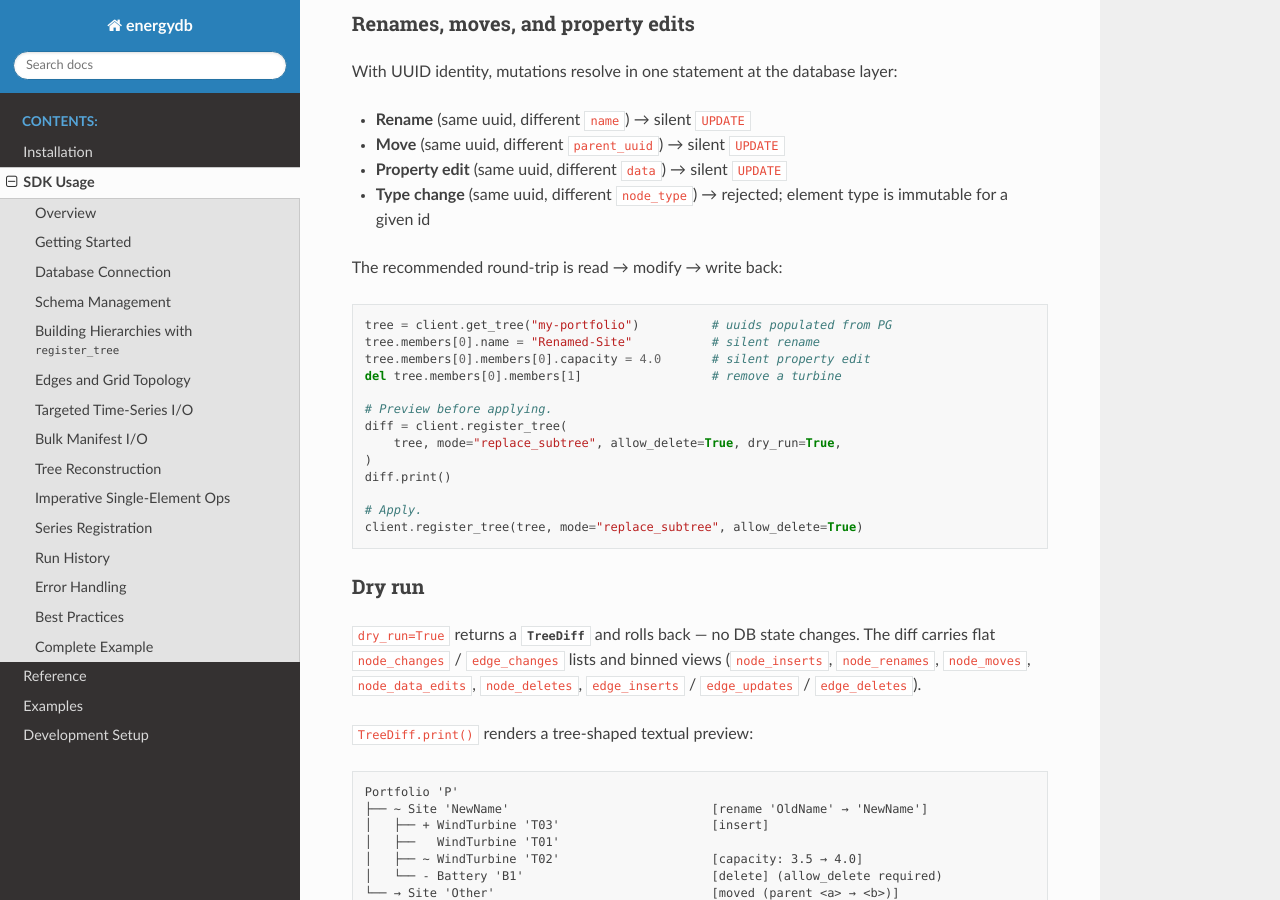
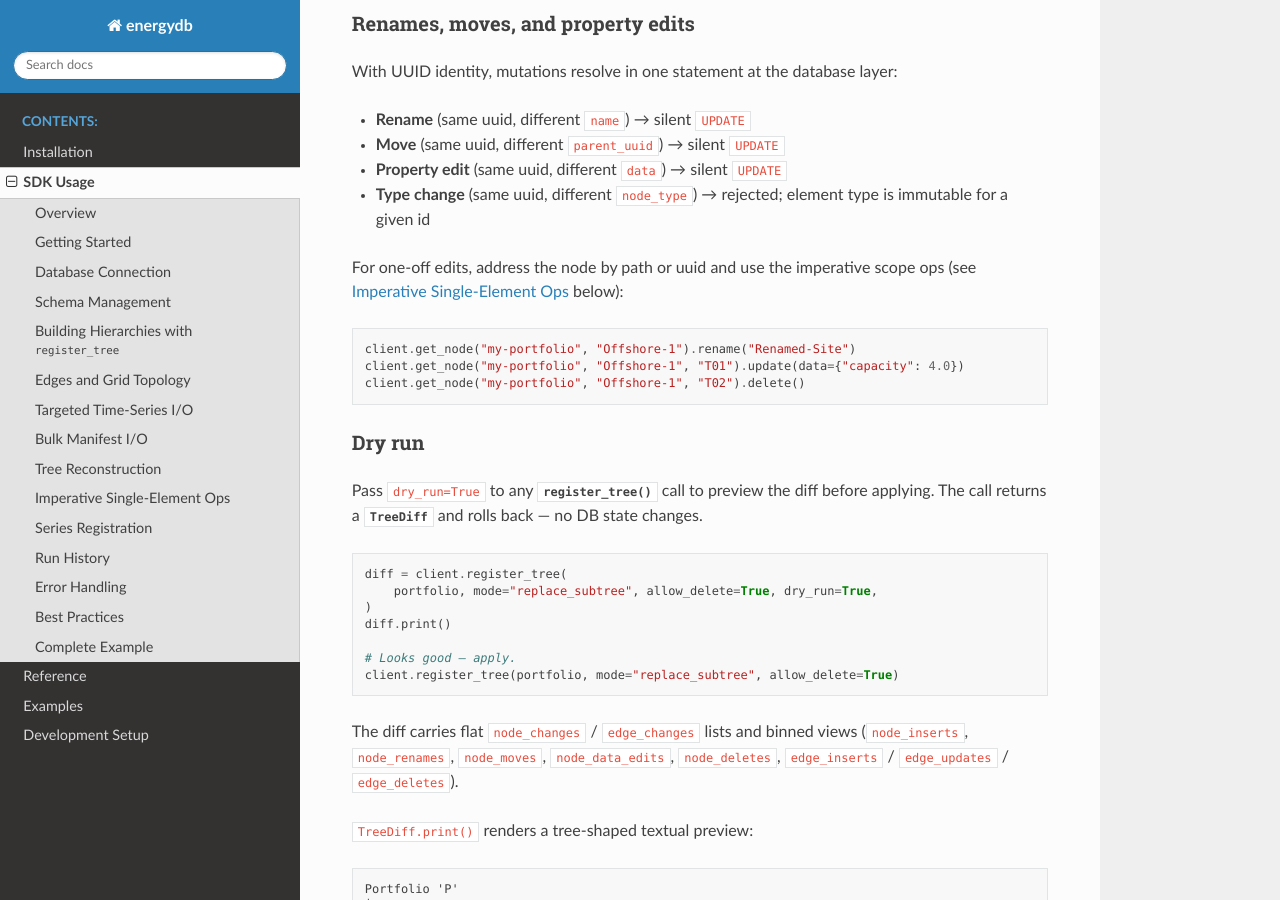
Before and after one commit to rebase-energy/energydb, a Sphinx documentation site: the page built from docs/sdk.rst, in a window 1280 px wide and 900 px high, scrolled down 3234 px. Built offline with Sphinx 7.4.7 and the Read the Docs theme 3.1.0, drawn with Linux system fonts in a browser that asks for light colours; pages that are not in the unit, such as notebooks, are missing from menus; some of the changed text lies outside the part shown.

Commit message:
update energydb doc

```diff
--- a/docs/installation.rst
+++ b/docs/installation.rst
@@ -81,7 +81,7 @@ After installation, verify that the schema is created correctly:
    import energydb as edb
 
    client = edb.Client()
-   client.create()  # idempotent: creates the energydb schema + CH series_values
+   client.create()  # idempotent: creates the energydb schema + ClickHouse series_values
    print("ok")
 
 If both databases are reachable, ``client.create()`` returns silently and the
--- a/docs/reference.rst
+++ b/docs/reference.rst
@@ -27,7 +27,7 @@ Fluent Scopes
 ``client.get_node(...)`` and ``client.get_edge(...)`` return lazy scopes.
 Path / filter accumulation does not hit the database; terminal operations
 (``.read()``, ``.write()``, ``.get()``, ``.children()``, ``.rename()``,
-``.delete()``, ``.register_series()``, …) resolve in one indexed CTE.
+``.delete()``, ``.register_series()``, …) resolve in one indexed SQL query.
 
 .. autoclass:: energydb.NodeScope
    :members:
--- a/docs/sdk.rst
+++ b/docs/sdk.rst
@@ -184,32 +184,36 @@ With UUID identity, mutations resolve in one statement at the database layer:
 - **Type change** (same uuid, different ``node_type``) → rejected; element
   type is immutable for a given id
 
-The recommended round-trip is read → modify → write back:
+For one-off edits, address the node by path or uuid and use the imperative
+scope ops (see :ref:`imperative-ops` below):
 
 .. code-block:: python
 
-   tree = client.get_tree("my-portfolio")          # uuids populated from PG
-   tree.members[0].name = "Renamed-Site"           # silent rename
-   tree.members[0].members[0].capacity = 4.0       # silent property edit
-   del tree.members[0].members[1]                  # remove a turbine
-
-   # Preview before applying.
-   diff = client.register_tree(
-       tree, mode="replace_subtree", allow_delete=True, dry_run=True,
-   )
-   diff.print()
-
-   # Apply.
-   client.register_tree(tree, mode="replace_subtree", allow_delete=True)
+   client.get_node("my-portfolio", "Offshore-1").rename("Renamed-Site")
+   client.get_node("my-portfolio", "Offshore-1", "T01").update(data={"capacity": 4.0})
+   client.get_node("my-portfolio", "Offshore-1", "T02").delete()
 
 Dry run
 ~~~~~~~
 
-``dry_run=True`` returns a :class:`~energydb.TreeDiff` and rolls back —
-no DB state changes. The diff carries flat ``node_changes`` /
-``edge_changes`` lists and binned views (``node_inserts``, ``node_renames``,
-``node_moves``, ``node_data_edits``, ``node_deletes``, ``edge_inserts`` /
-``edge_updates`` / ``edge_deletes``).
+Pass ``dry_run=True`` to any :meth:`~energydb.Client.register_tree` call to
+preview the diff before applying. The call returns a
+:class:`~energydb.TreeDiff` and rolls back — no DB state changes.
+
+.. code-block:: python
+
+   diff = client.register_tree(
+       portfolio, mode="replace_subtree", allow_delete=True, dry_run=True,
+   )
+   diff.print()
+
+   # Looks good — apply.
+   client.register_tree(portfolio, mode="replace_subtree", allow_delete=True)
+
+The diff carries flat ``node_changes`` / ``edge_changes`` lists and binned
+views (``node_inserts``, ``node_renames``, ``node_moves``,
+``node_data_edits``, ``node_deletes``, ``edge_inserts`` / ``edge_updates``
+/ ``edge_deletes``).
 
 ``TreeDiff.print()`` renders a tree-shaped textual preview::
 
@@ -528,6 +532,8 @@ Flat queries by type / subtree / properties:
    lines = client.query_edges(type="Line", within="my-portfolio")
 
 
+.. _imperative-ops:
+
 Imperative Single-Element Ops
 -----------------------------
 
@@ -664,9 +670,9 @@ Best Practices
    ``register_tree`` registers them in the same transaction. Use
    ``scope.register_series`` only for surgical additions.
 
-3. **Round-trip through ``get_tree`` → modify → ``register_tree``.** UUIDs
-   make renames, moves, and property edits silent ``UPDATE``\ s — no
-   delete-then-insert dance.
+3. **Use the imperative scope ops for one-off edits.** UUID identity makes
+   ``rename``, ``update``, ``move_to``, and ``delete`` silent ``UPDATE``\ s —
+   no delete-then-insert dance, no full tree round-trip.
 
 4. **Use ``dry_run=True`` before destructive ``replace_subtree``.** Inspect
    the :class:`~energydb.TreeDiff` (or call ``.print()``) and confirm before
@@ -751,17 +757,12 @@ A complete workflow from setup to analysis:
    )
    print(result.head())
 
-   # 6. Round-trip — modify and write back.
-   tree = client.get_tree("my-portfolio")
-   tree.members[0].name = "Offshore-Renamed"          # rename
-   tree.members[0].members[0].capacity = 4.0          # property edit
-   del tree.members[0].members[1]                     # remove T02
-
-   diff = client.register_tree(
-       tree, mode="replace_subtree", allow_delete=True, dry_run=True,
+   # 6. Surgical edits — rename a site, update a turbine, remove another.
+   client.get_node("my-portfolio", "Offshore-1").rename("Offshore-Renamed")
+   client.get_node("my-portfolio", "Offshore-Renamed", "T01").update(
+       data={"capacity": 4.0},
    )
-   diff.print()
-   client.register_tree(tree, mode="replace_subtree", allow_delete=True)
+   client.get_node("my-portfolio", "Offshore-Renamed", "T02").delete()
 
    # 7. Cleanup.
    client.delete()
```
Also changed, not shown: other parts of docs/sdk.rst (+1 -1 lines), README.md (+20 -22 lines), docs/index.rst (+20 -8 lines).
